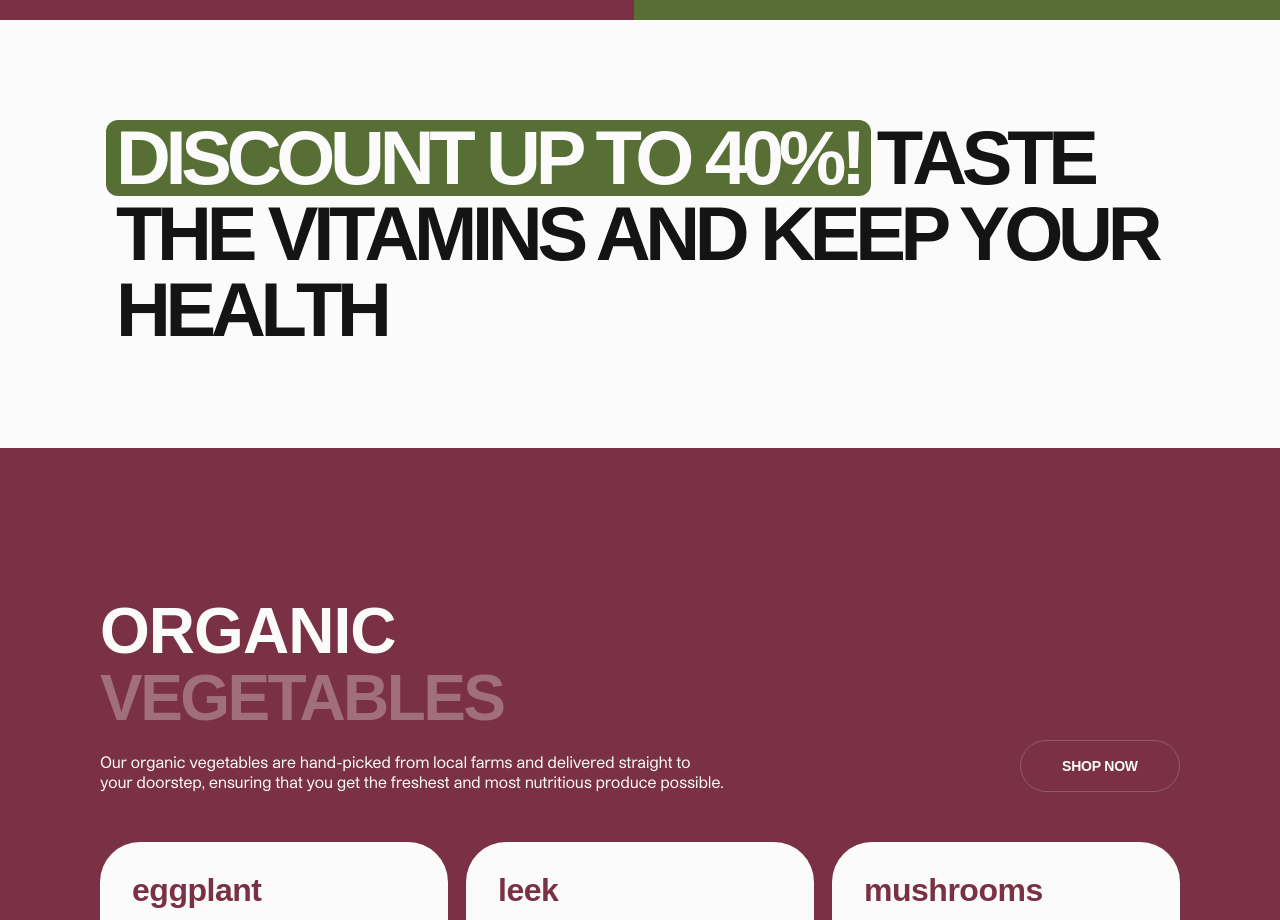
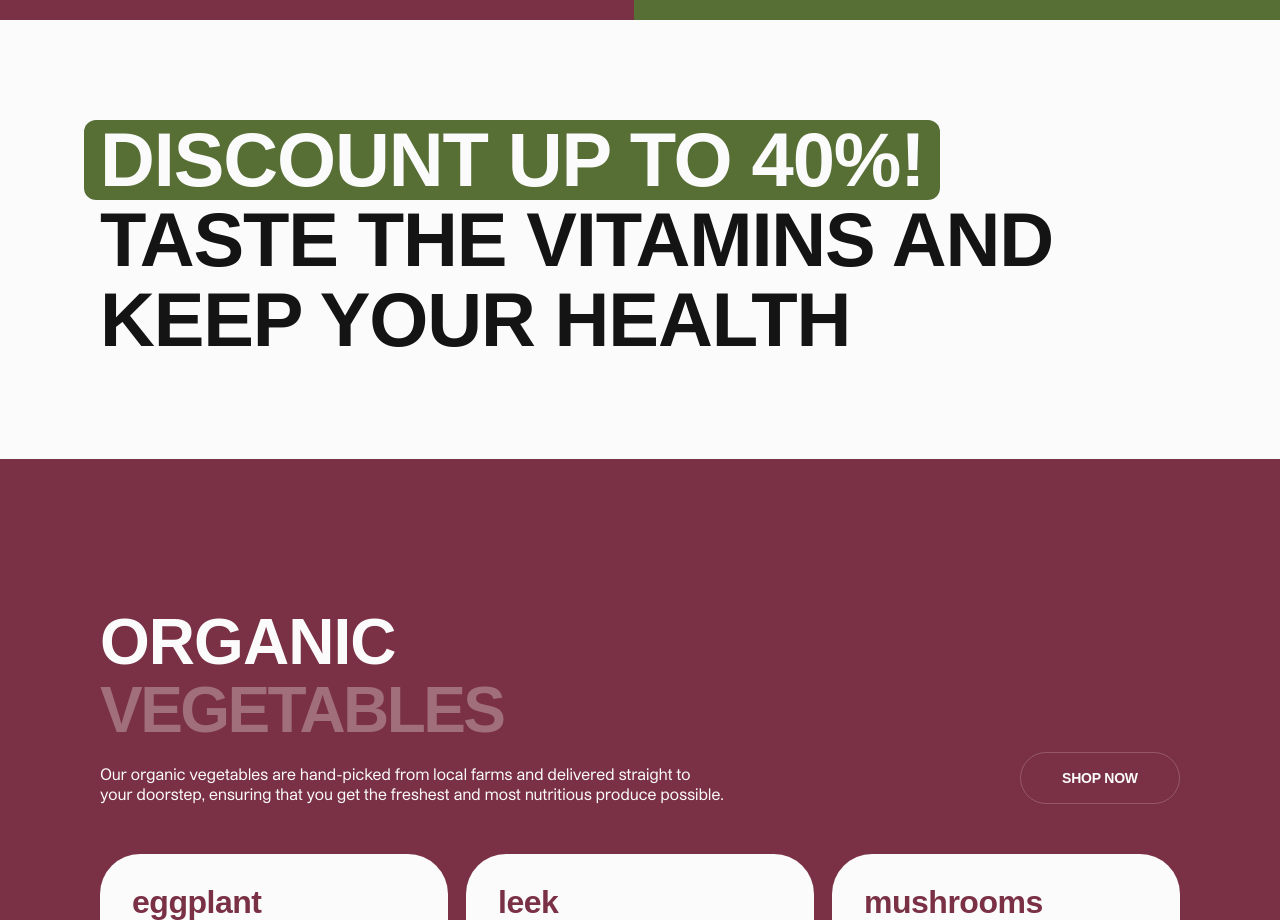
Before and after one commit to SobDim/project-LuckySeven, a website built with Vite: page src/index.html in a window 1280 px wide. Shown: the part 1580-2500 px from the top of the page. Built offline with nearby package versions, Linux system fonts and the light colour scheme; files whose address does not match are found by name.

Commit message:
Update-advertisement

```diff
--- a/src/css/advertisement.css
+++ b/src/css/advertisement.css
@@ -1,11 +1,9 @@
 /* Advertisement styles */
-
  .container-advertisement {
-    max-width: 335px;
+    min-width: 320px;
     margin: 0 auto;
     padding: 0 20px;
 }
-
 
 .section-advertisiment {
     background-color: var(--white);
@@ -16,18 +14,13 @@
     color: var(--black);
     font-size: 48px;
     font-weight: 700;
-    line-height: 1;
-    letter-spacing: -0.04em;
+    line-height: 1.04;
+    letter-spacing: -0.015em;
     text-transform: uppercase;
 }
 
 .second-part-discount-advertisiment {
     color: var(--white);
-    font-size: 48px;
-    font-weight: 700;
-    line-height: 1;
-    letter-spacing: -0.04em;
-
     display: inline-flex;
     border-radius: 12px;
     background-color: var(--green);
@@ -35,16 +28,15 @@
     margin: 0 -10px;
   }
 
-
 @media screen and (min-width: 375px) {
 .container-advertisement {
-    max-width: 335px;
+    max-width: 375px;
     }
 }
 
 @media screen and (min-width: 768px) {
 .container-advertisement {
-    max-width: 704px;
+    max-width: 736px;
     padding: 0 16px;
 
     margin-top: 20px;
@@ -53,28 +45,24 @@
 
 .discount-advirtisement {
     font-size: 64px;
-    letter-spacing: -0.06em;
+    line-height: 1.09;
+    letter-spacing: -0.015em;
 }
 
 .second-part-discount-advertisiment {
-    font-size: 64px;
-    letter-spacing: -0.06em;
+    padding: 0px 16px;
+    margin-left:  -16px;
 }
-
 }
 
 @media screen and (min-width: 1280px) {
 .container-advertisement {
-    max-width: 1080px;
+    max-width: 1280px;
+    padding: 0 100px;
 }
 
 .discount-advirtisement {
     font-size: 76px;
-    letter-spacing: -0.07em;
-}
-
-.second-part-discount-advertisiment {
-    font-size: 76px;
-    letter-spacing: -0.07em;
+    line-height: 1.05;
 }
 }
```
